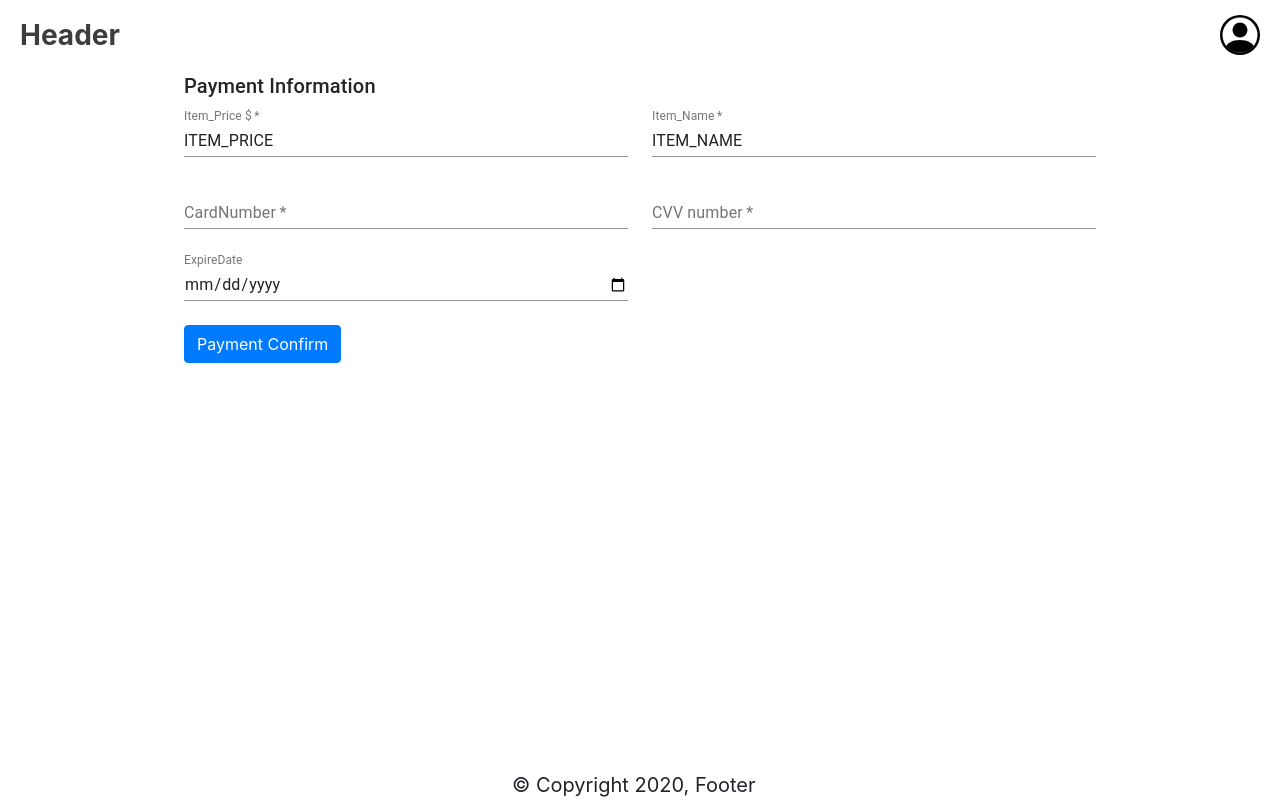
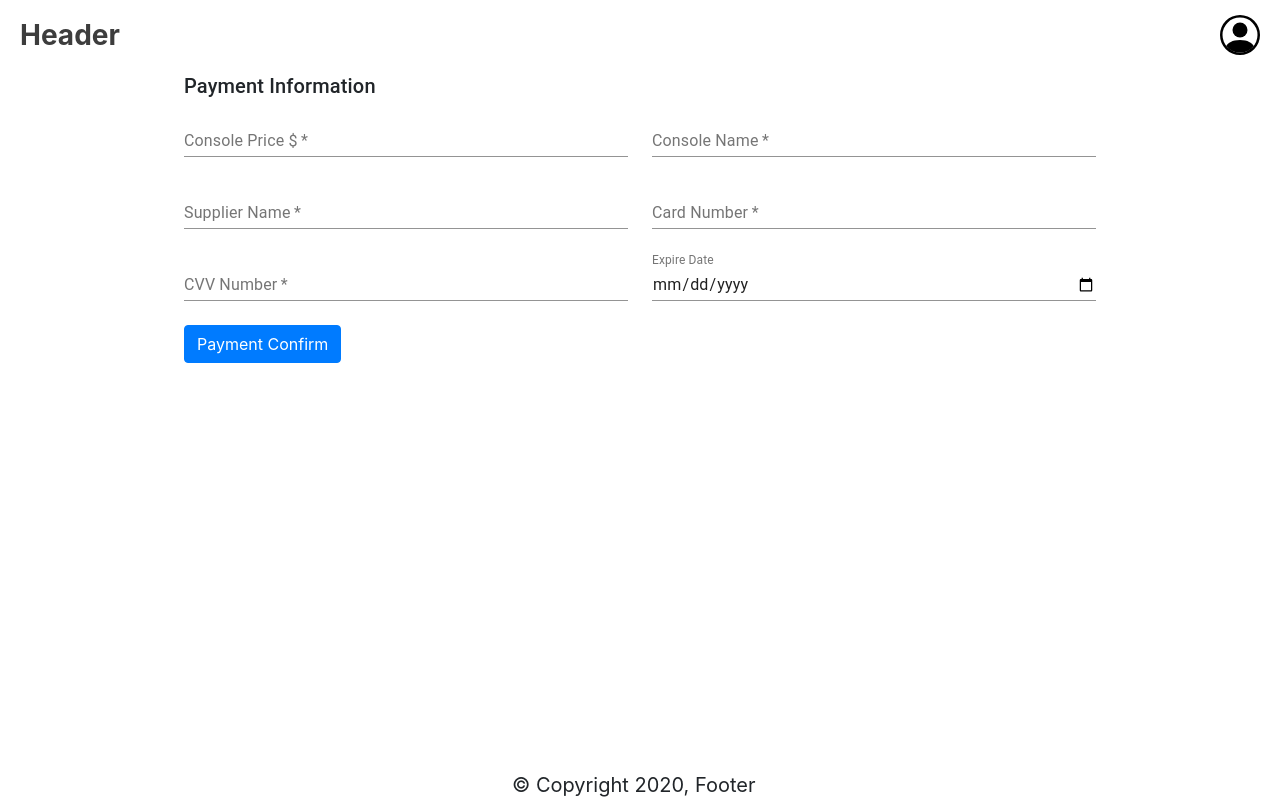
Before and after one commit to dkkocab/WebSiteBot_PS5, a React (Create React App) app in the folder uoft-contribution-frontend/: page /payment in a window 1280 px wide. Built offline with nearby package versions, Linux system fonts and the light colour scheme.

Commit message:
Update suppier name in payment page, change constant name for console

```diff
--- a/uoft-contribution-frontend/src/components/Main.js
+++ b/uoft-contribution-frontend/src/components/Main.js
@@ -17,7 +17,7 @@ class Main extends Component {
                         <Home />
                     </Route>
 
-                    <Route exact path="/UserProfile">
+                    <Route exact path="/userprofile">
                         <UserProfile />
                     </Route>
 
--- a/uoft-contribution-frontend/src/components/Payment.js
+++ b/uoft-contribution-frontend/src/components/Payment.js
@@ -10,7 +10,7 @@ import {
     KeyboardDatePicker,
 } from '@material-ui/pickers';
 
-import {ITEM_PRICE, ITEM_NAME} from "../constants";
+import {ITEM_PRICE, ITEM_NAME, SUPPLIER} from "../constants";
 
 class Payment extends Component {
     // onToken = (token, addresses) => {
@@ -92,8 +92,8 @@ class Payment extends Component {
                                 required
                                 id="Item_Price"
                                 name="Item_Price"
-                                label="Item_Price $"
-                                value= {ITEM_PRICE}
+                                label="Console Price $"
+                                value= {localStorage.getItem(ITEM_PRICE)}
 
                                 fullWidth
                             />
@@ -104,8 +104,19 @@ class Payment extends Component {
                                 required
                                 id="Item_Name"
                                 name="Item_Name"
-                                label="Item_Name"
-                                value={ITEM_NAME}
+                                label="Console Name"
+                                value={localStorage.getItem(ITEM_NAME)}
+                                fullWidth
+                            />
+                        </Grid>
+
+                        <Grid item xs={12} sm={6}>
+                            <TextField
+                                required
+                                id="Supplier_Name"
+                                name="Supplier_Name"
+                                label="Supplier Name"
+                                value={localStorage.getItem(SUPPLIER)}
                                 fullWidth
                             />
                         </Grid>
@@ -115,7 +126,7 @@ class Payment extends Component {
                                 required
                                 id="CardNumber"
                                 name="CardNumber"
-                                label="CardNumber"
+                                label="Card Number"
                                 value={this.state.CardNumber}
                                 onChange={this.handleInputChange}
                                 fullWidth
@@ -127,7 +138,7 @@ class Payment extends Component {
                                 required
                                 id="CVVnumber"
                                 name="CVVnumber"
-                                label="CVV number"
+                                label="CVV Number"
                                 onChange={this.handleInputChange}
                                 fullWidth
                                 autoComplete="family-name"
@@ -139,7 +150,7 @@ class Payment extends Component {
                             <TextField
                                 fullWidth
                                 id="ExpireDate"
-                                label="ExpireDate"
+                                label="Expire Date"
                                 name="ExpireDate"
                                 type="date"
                                 defaultValue=""
--- a/uoft-contribution-frontend/src/components/Supplier.js
+++ b/uoft-contribution-frontend/src/components/Supplier.js
@@ -7,7 +7,7 @@ import Container from 'react-bootstrap/Container'
 
 class Supplier extends Component {
     handleClick(name){
-        window.location.href="/payment"
+        window.location.href="/userprofile"
         localStorage.setItem("supplier",name)
         // For now we store the supplier that users chose in the local cache, with the key as "supplier"
         // When the user clicks on a supplier, the name of that supplier will be passed into here.
--- a/uoft-contribution-frontend/src/constants.js
+++ b/uoft-contribution-frontend/src/constants.js
@@ -6,4 +6,5 @@ export const URL = ""
 export const ID = 'ID';
 export const PASSWORD = 'PASSWORD';
 export const ITEM_PRICE = 'ITEM_PRICE';
-export const ITEM_NAME = 'ITEM_NAME';
+export const ITEM_NAME = 'console';
+export const SUPPLIER = 'supplier';
```
